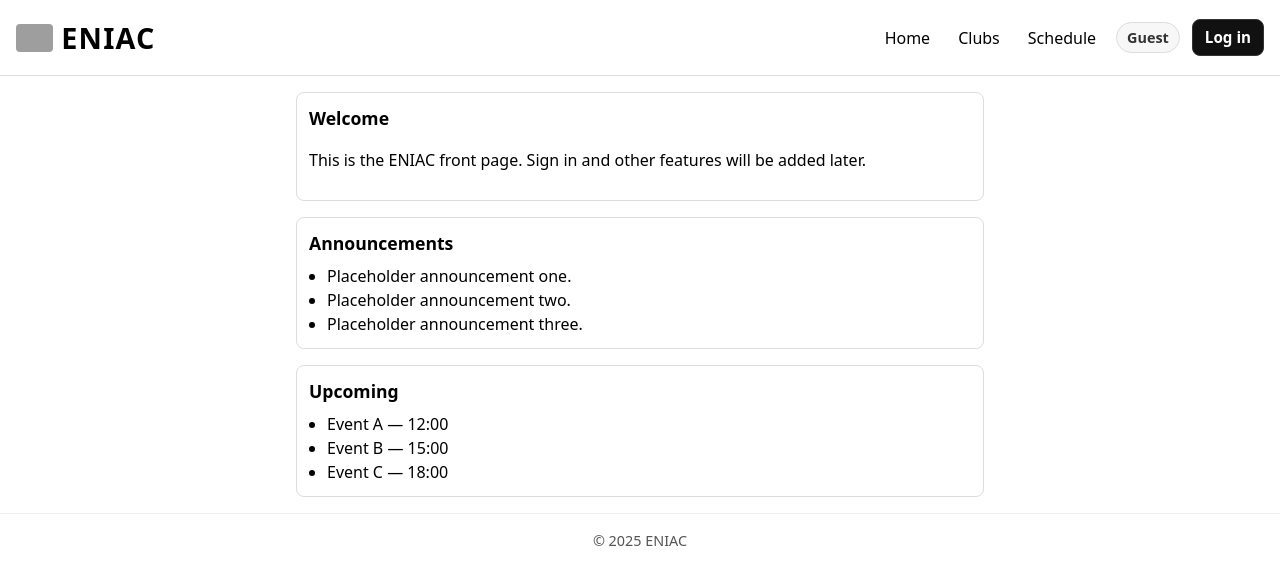
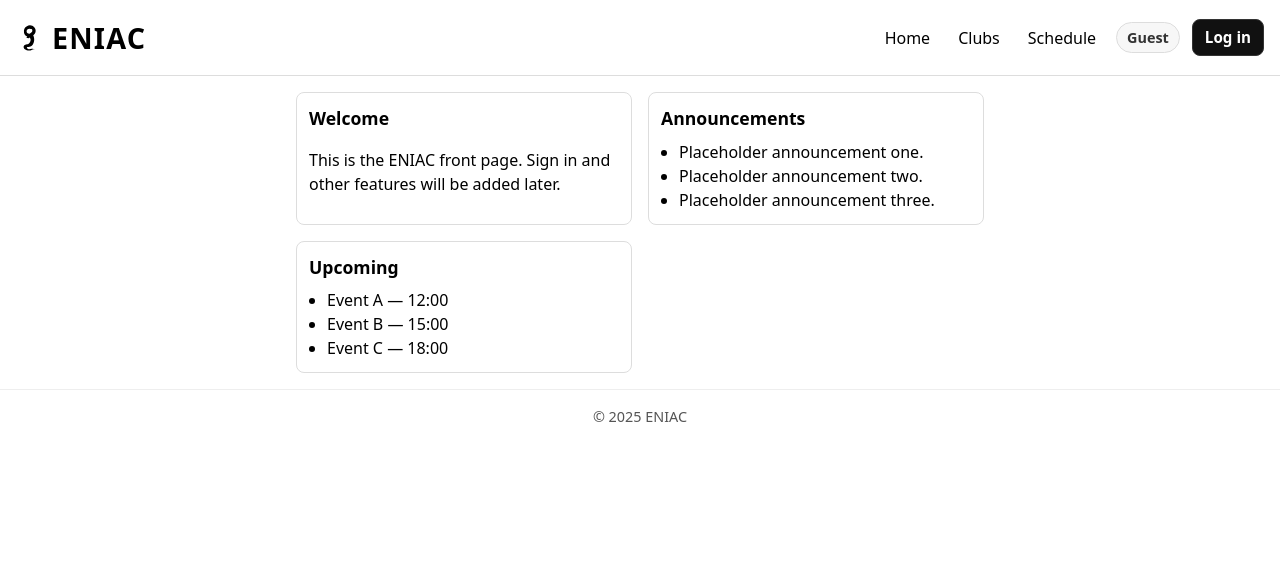
Before and after one commit to Supermage6/VEF-3V-05DU-eniac, a Flask app: page / in a window 1280 px wide. Shown: the top 585 px of the page. Run offline with Flask 3, Linux system fonts and the light colour scheme; some libraries are stand-ins or nearby versions; grey boxes are pictures that could not be loaded.

Commit message:
added more cleanup

```diff
--- a/static/styles.css
+++ b/static/styles.css
@@ -12,6 +12,11 @@ nav a { text-decoration: none; color: inherit; padding: 4px 8px; border-radius:
 .btn { appearance: none; border: 1px solid #333; background: #111; color: #fff; padding: 6px 12px; border-radius: 8px; text-decoration: none; font-weight: 600; font-size: .95rem; }
 .btn:hover { background: #000; }
 main { max-width: var(--max); margin: 0 auto; padding: var(--gap); display: flex; flex-direction: column; gap: var(--gap); }
+/* Home grid: two cards per row on wider screens */
+.home-grid { display: grid; grid-template-columns: repeat(2, minmax(260px, 1fr)); gap: var(--gap); }
+@media (max-width: 760px) {
+  .home-grid { grid-template-columns: 1fr; }
+}
 section { padding: 12px; border: 1px solid #ddd; border-radius: 8px; }
 section h2 { margin: 0 0 8px; font-size: 1.1rem; }
 ul { margin: 0; padding-left: 18px; }
--- a/templates/base.html
+++ b/templates/base.html
@@ -9,7 +9,7 @@
 </head>
 <body>
   <header>
-    <div class="brand"><img class="brand-logo" src="{{ url_for('static', filename='logo.png') }}" alt="ENIAC logo"/>ENIAC</div>
+    <div class="brand"><img class="brand-logo" src="{{ url_for('static', filename='logo.svg') }}" alt="ENIAC logo"/>ENIAC</div>
     <div class="header-actions">
       <nav aria-label="Main">
         <a href="{{ url_for('home') }}">Home</a>
--- a/templates/index.html
+++ b/templates/index.html
@@ -3,6 +3,7 @@
 
 {% block content %}
 <main>
+  <div class="home-grid">
   <section aria-labelledby="welcome" data-animate="fade-up">
     <h2 id="welcome">Welcome</h2>
     <p>This is the ENIAC front page. Sign in and other features will be added later.</p>
@@ -25,5 +26,7 @@
       <li data-animate="fade-up">Event C — 18:00</li>
     </ul>
   </section>
+  </section>
+  </div>
 </main>
 {% endblock %}
```
Also changed, not shown: schedule_settings.json (+1 -6 lines), static/logo.svg (added).
